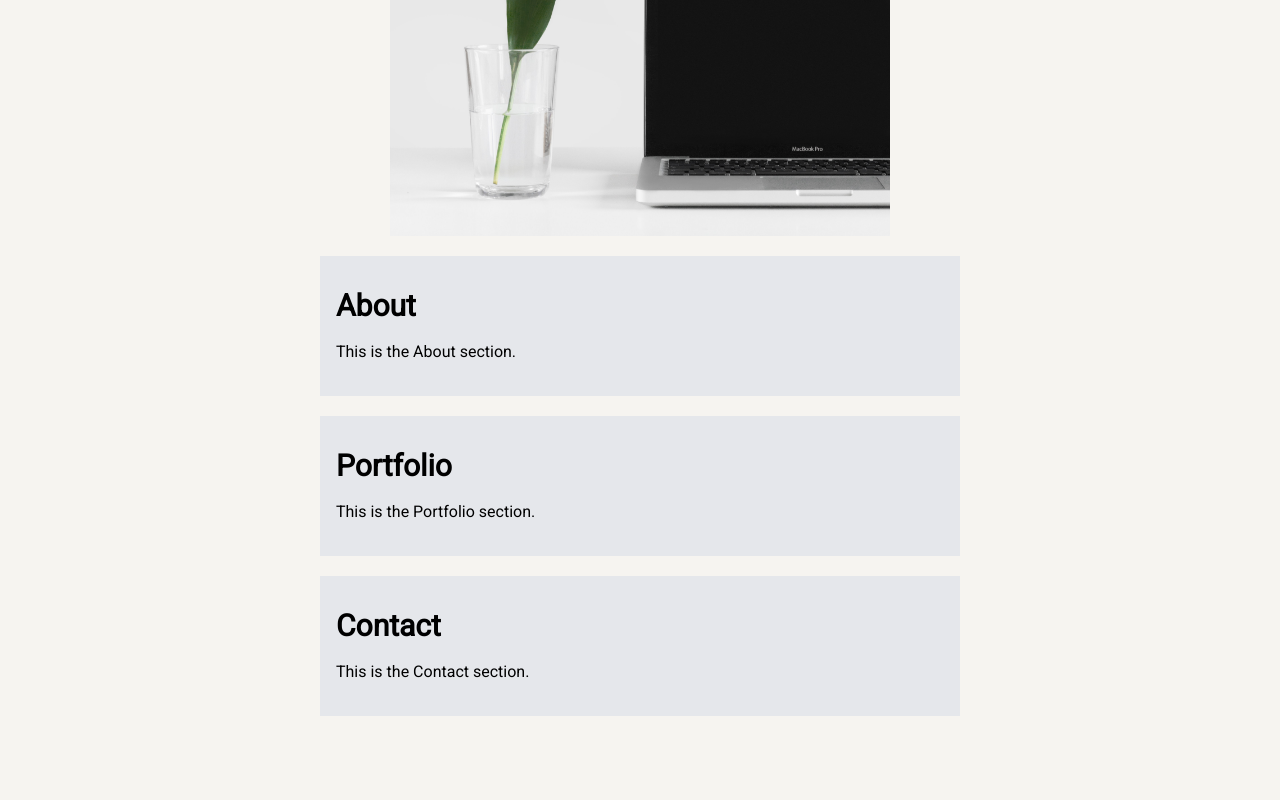
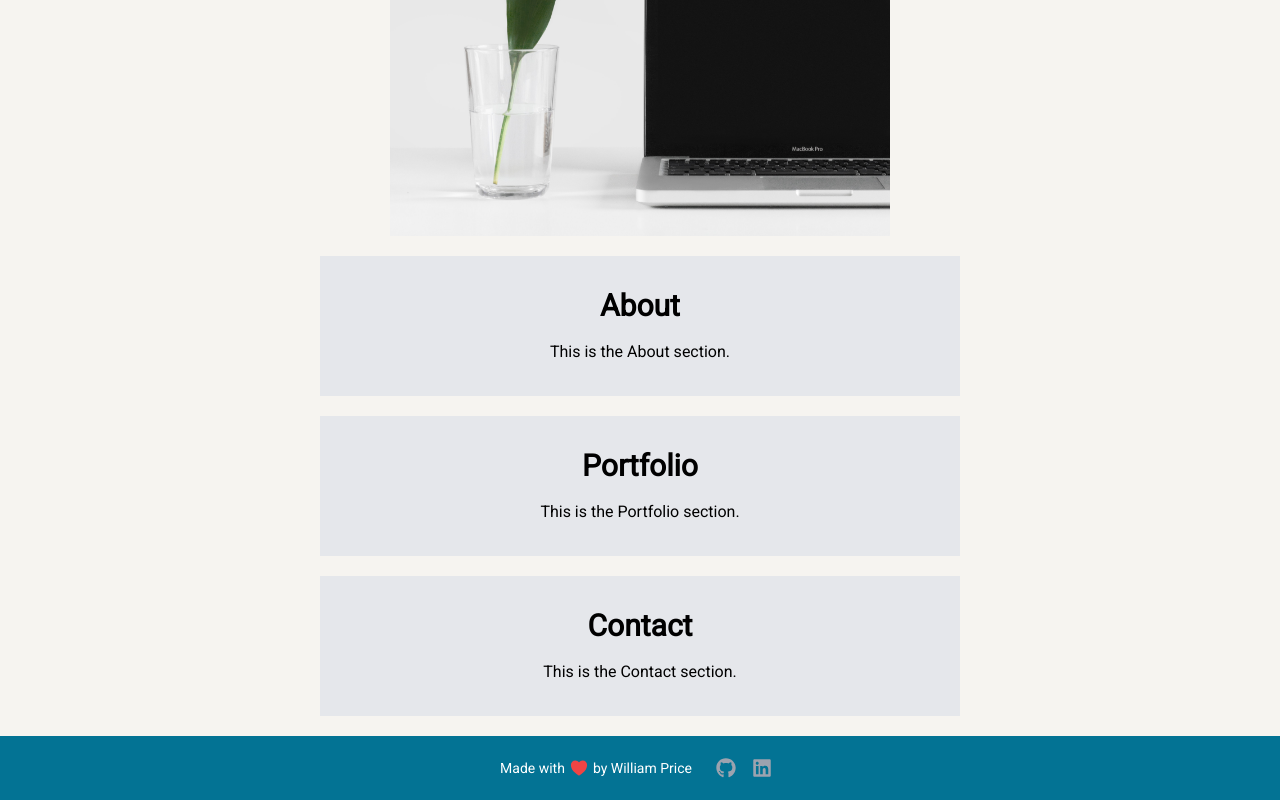
Before and after one commit to flip-in/profile-next, a Next.js app: page /profile-next/ in a window 1280 px wide. Shown: the part 360-1160 px from the top of the page. Before the commit the page ends 1096 px from the top, so only its background shows below. Built offline with nearby package versions, Linux system fonts and the light colour scheme.

Commit message:
add footer and center text on home components

```diff
--- a/app/(home)/About.tsx
+++ b/app/(home)/About.tsx
@@ -6,7 +6,7 @@ const About: React.FC<AboutProps> = () => {
   return (
     <div className="my-5">
       <section id="About" className="bg-gray-200 py-8">
-        <div className="container mx-auto px-4">
+        <div className="flex flex-col mx-auto px-4 container text-center">
           <h2 className="text-3xl font-bold mb-4">About</h2>
           <p>This is the About section.</p>
         </div>
--- a/app/(home)/Contact.tsx
+++ b/app/(home)/Contact.tsx
@@ -6,7 +6,7 @@ const Contact: React.FC<ContactProps> = () => {
   return (
     <div className="my-5">
       <section id="Contact" className="bg-gray-200 py-8">
-        <div className="container mx-auto px-4">
+        <div className="container mx-auto px-4 flex flex-col text-center">
           <h2 className="text-3xl font-bold mb-4">Contact</h2>
           <p>This is the Contact section.</p>
         </div>
--- a/app/(home)/Portfolio.tsx
+++ b/app/(home)/Portfolio.tsx
@@ -6,7 +6,7 @@ const Portfolio: React.FC<PortfolioProps> = () => {
   return (
     <div className="my-5">
       <section id="Portfolio" className="bg-gray-200 py-8">
-        <div className="container mx-auto px-4">
+        <div className="flex flex-col container mx-auto px-4 text-center">
           <h2 className="text-3xl font-bold mb-4">Portfolio</h2>
           <p>This is the Portfolio section.</p>
         </div>
--- /dev/null
+++ b/app/(shared)/Footer.tsx
@@ -0,0 +1,34 @@
+import React from "react";
+import { HeartIcon } from "@heroicons/react/24/solid";
+import { FaGithub, FaLinkedin } from "react-icons/fa";
+
+type Props = {};
+
+const Footer = (props: Props) => {
+  return (
+    <footer className="flex justify-center items-center h-16 bg-bl-900 text-white">
+      <p className="text-sm flex">
+        Made with <HeartIcon className="h-5 w-5 mx-1 text-red-500" /> by William
+        Price
+      </p>
+      <div className="ml-4 flex">
+        <a
+          href="https://github.com/flip-in"
+          target="_blank"
+          rel="noopener noreferrer"
+        >
+          <FaGithub className="h-5 w-5 mx-2 text-gray-400 hover:text-gray-300" />
+        </a>
+        <a
+          href="https://www.linkedin.com/in/price-william-alexander/"
+          target="_blank"
+          rel="noopener noreferrer"
+        >
+          <FaLinkedin className="h-5 w-5 mx-2 text-gray-400 hover:text-gray-300" />
+        </a>
+      </div>
+    </footer>
+  );
+};
+
+export default Footer;
--- a/app/layout.tsx
+++ b/app/layout.tsx
@@ -1,5 +1,6 @@
 import "../styles/globals.css";
 import Navbar from "app/(shared)/Navbar";
+import Footer from "app/(shared)/Footer";
 import { Roboto } from "next/font/google";
 
 const roboto = Roboto({ weight: "400", subsets: ["latin"] });
@@ -19,7 +20,7 @@ export default function RootLayout({
       <body>
         <Navbar />
         {children}
-        {/* <Footer /> */}
+        <Footer />
       </body>
     </html>
   );
--- a/package.json
+++ b/package.json
@@ -8,6 +8,7 @@
     "deploy": "next build && touch out/.nojekyll && git add out/ && git commit -m \"Deploy\" && git subtree push --prefix out origin gh-pages"
   },
   "dependencies": {
+    "@heroicons/react": "^2.0.18",
     "@types/node": "20.3.1",
     "@types/react": "18.2.14",
     "@types/react-dom": "18.2.6",
@@ -18,6 +19,7 @@
     "postcss": "8.4.24",
     "react": "18.2.0",
     "react-dom": "18.2.0",
+    "react-icons": "^4.10.1",
     "tailwindcss": "3.3.2",
     "typescript": "5.1.3"
   }
--- a/tailwind.config.js
+++ b/tailwind.config.js
@@ -21,6 +21,7 @@ module.exports = {
         "wh-300": "#939393",
         "wh-500": "#595959",
         "wh-900": "#0F0F0F",
+        "bl-900": "#037394",
         "accent-red": "#EA9648",
         "accent-orange": "#F6CF68",
         "accent-green": "#c2E9B4",
```
Also changed, not shown: 1 other file (tests, documents, lock files or other folders).
